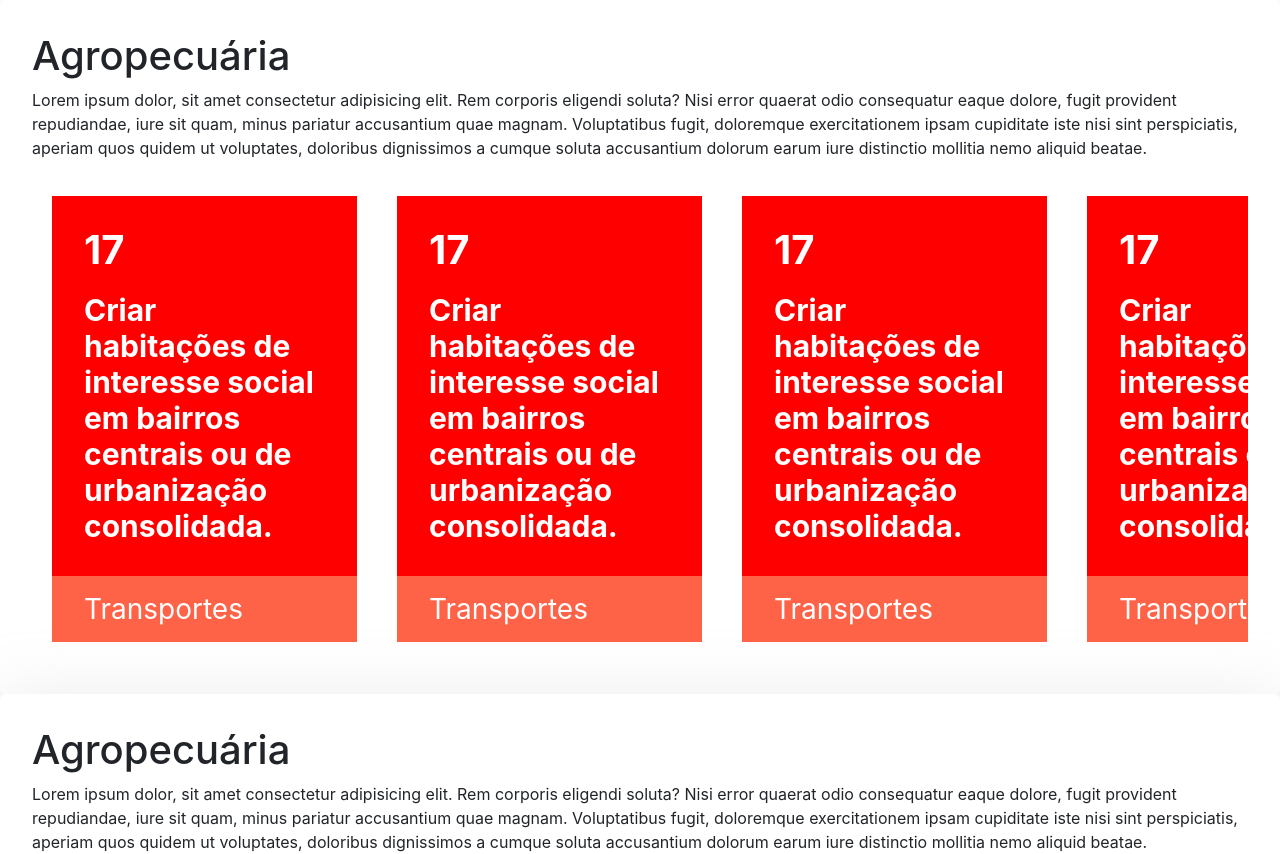
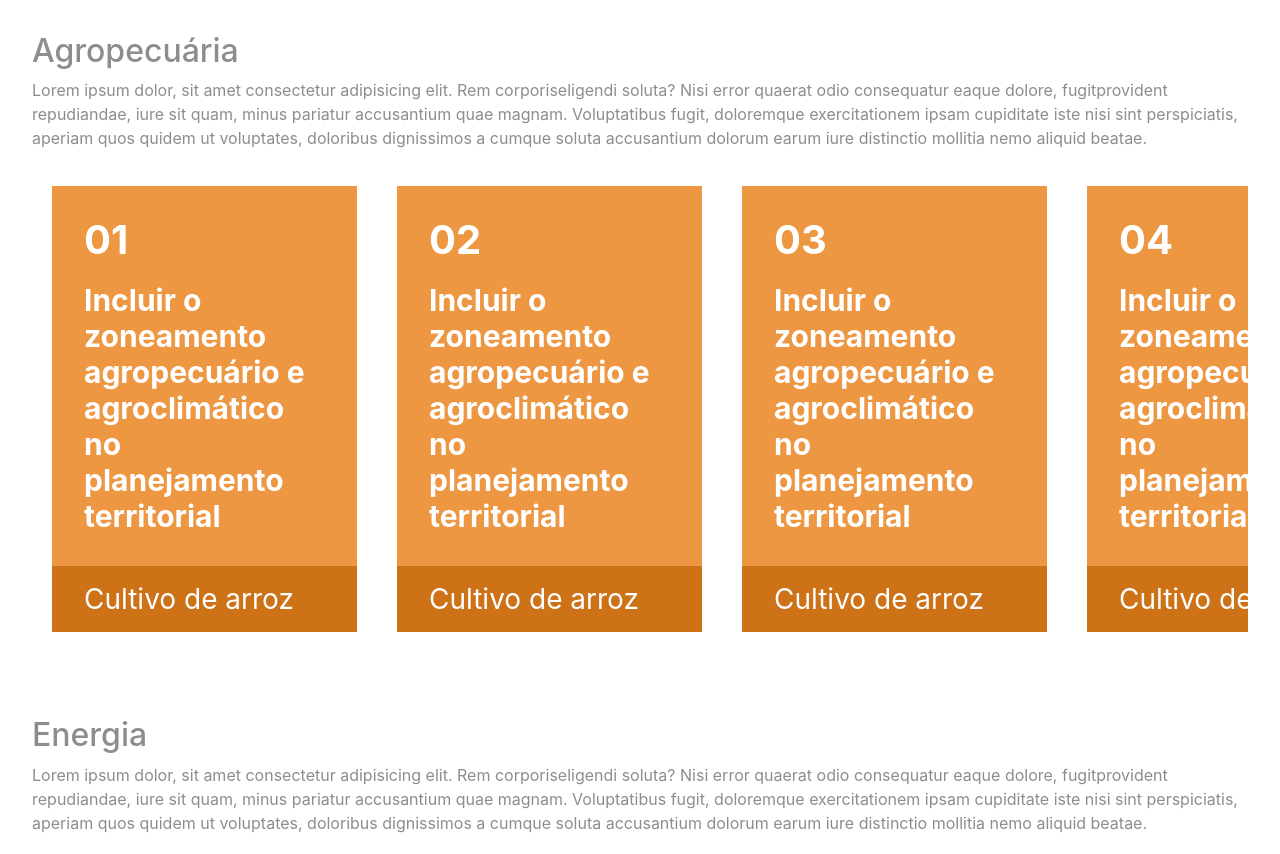
Before and after one commit to felipemrvieira/seeg-front, a React (Create React App) app: page / in a window 1280 px wide. Shown: the top 854 px of the page. Built offline with nearby package versions, Linux system fonts and the light colour scheme.

Commit message:
allow solutions rendering

```diff
--- a/src/components/MunicipalSolutions/Sector/index.js
+++ b/src/components/MunicipalSolutions/Sector/index.js
@@ -1,11 +1,27 @@
 import React from 'react';
 import PropTypes from 'prop-types';
-import { Card } from './styles';
+import {
+	Section,
+	SectorTitle,
+	SectorDescription,
+	SolutionCardWrapper,
+} from './styles';
+import SolutionCard from '../SolutionCard';
 
-export default function Index({ children }) {
-	return <Card>{children}</Card>;
+export default function Sector({ sectorInfo }) {
+	return (
+		<Section>
+			<SectorTitle>{sectorInfo.title}</SectorTitle>
+			<SectorDescription>{sectorInfo.description}</SectorDescription>
+			<SolutionCardWrapper>
+				{sectorInfo.solutions.map((solution) => (
+					<SolutionCard solution={solution} />
+				))}
+			</SolutionCardWrapper>
+		</Section>
+	);
 }
 
-Index.propTypes = {
-	children: PropTypes.node.isRequired,
+Sector.propTypes = {
+	sectorInfo: PropTypes.node.isRequired,
 };
--- a/src/components/MunicipalSolutions/Sector/styles.js
+++ b/src/components/MunicipalSolutions/Sector/styles.js
@@ -1,12 +1,23 @@
 import styled from 'styled-components';
 
-export const Card = styled.div`
+export const Section = styled.div`
 	background: #fff;
 	padding: 32px;
 	border-radius: 0.35rem;
 	display: flex;
 	flex-direction: column;
-	box-shadow: 1px 1px 60px 0px rgba(199, 199, 199, 0.34);
-	-webkit-box-shadow: 1px 1px 60px 0px rgba(199, 199, 199, 0.34);
-	-moz-box-shadow: 1px 1px 60px 0px rgba(199, 199, 199, 0.34);
 `;
+
+export const SectorTitle = styled.h2`
+	color: #8e8d8b;
+`;
+export const SectorDescription = styled.p`
+	color: #8e8d8b;
+`;
+
+export const SolutionCardWrapper = styled.div`
+	margin: 0;
+	display: flex;
+	flex-direction: row;
+	overflow-x: scroll;
+`;
--- a/src/components/MunicipalSolutions/SolutionCard/index.js
+++ b/src/components/MunicipalSolutions/SolutionCard/index.js
@@ -1,20 +1,17 @@
 import React from 'react';
-// import PropTypes from 'prop-types';
+import PropTypes from 'prop-types';
 import { Card, CardHeader, CardInfo, CardFooter } from './styles';
 
-export default function SolutionCard() {
+export default function SolutionCard({ solution }) {
 	return (
 		<Card>
-			<CardHeader>17</CardHeader>
-			<CardInfo>
-				Criar habitações de interesse social em bairros centrais ou de
-				urbanização consolidada.
-			</CardInfo>
-			<CardFooter>Transportes</CardFooter>
+			<CardHeader>{solution.number}</CardHeader>
+			<CardInfo>{solution.description}</CardInfo>
+			<CardFooter>{solution.category}</CardFooter>
 		</Card>
 	);
 }
 
-// SolutionCard.propTypes = {
-// 	children: PropTypes.node.isRequired,
-// };
+SolutionCard.propTypes = {
+	solution: PropTypes.node.isRequired,
+};
--- a/src/components/MunicipalSolutions/SolutionCard/styles.js
+++ b/src/components/MunicipalSolutions/SolutionCard/styles.js
@@ -1,7 +1,7 @@
 import styled from 'styled-components';
 
 export const Card = styled.div`
-	background: red;
+	background: #ed9742;
 	margin: 20px;
 	width: 305px;
 	display: flex;
@@ -30,7 +30,7 @@ export const CardInfo = styled.div`
 `;
 export const CardFooter = styled.div`
 	padding: 12px 32px;
-	background-color: tomato;
+	background-color: #cd7217;
 	color: white;
 	font-size: 28px;
 	font-weight: normal;
--- a/src/pages/MunicipalSolutions/index.js
+++ b/src/pages/MunicipalSolutions/index.js
@@ -1,71 +1,248 @@
 import React from 'react';
-import { SolutionCardWrapper } from './styles';
+import {} from './styles';
 import Sector from '../../components/MunicipalSolutions/Sector';
-import SolutionCard from '../../components/MunicipalSolutions/SolutionCard';
+
+const data = [
+	{
+		title: 'Agropecuária',
+		description:
+			'Lorem ipsum dolor, sit amet consectetur adipisicing elit. Rem corporiseligendi soluta? Nisi error quaerat odio consequatur eaque dolore, fugitprovident repudiandae, iure sit quam, minus pariatur accusantium quae magnam. Voluptatibus fugit, doloremque exercitationem ipsam cupiditate iste nisi sint perspiciatis, aperiam quos quidem ut voluptates, doloribus dignissimos a cumque soluta accusantium dolorum earum iure distinctio mollitia nemo aliquid beatae.',
+		solutions: [
+			{
+				number: '01',
+				description:
+					'Incluir o zoneamento agropecuário e agroclimático no planejamento territorial',
+				category: 'Cultivo de arroz',
+			},
+			{
+				number: '02',
+				description:
+					'Incluir o zoneamento agropecuário e agroclimático no planejamento territorial',
+				category: 'Cultivo de arroz',
+			},
+			{
+				number: '03',
+				description:
+					'Incluir o zoneamento agropecuário e agroclimático no planejamento territorial',
+				category: 'Cultivo de arroz',
+			},
+			{
+				number: '04',
+				description:
+					'Incluir o zoneamento agropecuário e agroclimático no planejamento territorial',
+				category: 'Cultivo de arroz',
+			},
+			{
+				number: '05',
+				description:
+					'Incluir o zoneamento agropecuário e agroclimático no planejamento territorial',
+				category: 'Cultivo de arroz',
+			},
+			{
+				number: '06',
+				description:
+					'Incluir o zoneamento agropecuário e agroclimático no planejamento territorial',
+				category: 'Cultivo de arroz',
+			},
+			{
+				number: '07',
+				description:
+					'Incluir o zoneamento agropecuário e agroclimático no planejamento territorial',
+				category: 'Cultivo de arroz',
+			},
+			{
+				number: '08',
+				description:
+					'Incluir o zoneamento agropecuário e agroclimático no planejamento territorial',
+				category: 'Cultivo de arroz',
+			},
+			{
+				number: '09',
+				description:
+					'Incluir o zoneamento agropecuário e agroclimático no planejamento territorial',
+				category: 'Cultivo de arroz',
+			},
+			{
+				number: '10',
+				description:
+					'Incluir o zoneamento agropecuário e agroclimático no planejamento territorial',
+				category: 'Cultivo de arroz',
+			},
+			{
+				number: '11',
+				description:
+					'Incluir o zoneamento agropecuário e agroclimático no planejamento territorial',
+				category: 'Cultivo de arroz',
+			},
+			{
+				number: '12',
+				description:
+					'Incluir o zoneamento agropecuário e agroclimático no planejamento territorial',
+				category: 'Cultivo de arroz',
+			},
+			{
+				number: '13',
+				description:
+					'Incluir o zoneamento agropecuário e agroclimático no planejamento territorial',
+				category: 'Cultivo de arroz',
+			},
+		],
+	},
+	{
+		title: 'Energia',
+		description:
+			'Lorem ipsum dolor, sit amet consectetur adipisicing elit. Rem corporiseligendi soluta? Nisi error quaerat odio consequatur eaque dolore, fugitprovident repudiandae, iure sit quam, minus pariatur accusantium quae magnam. Voluptatibus fugit, doloremque exercitationem ipsam cupiditate iste nisi sint perspiciatis, aperiam quos quidem ut voluptates, doloribus dignissimos a cumque soluta accusantium dolorum earum iure distinctio mollitia nemo aliquid beatae.',
+		solutions: [
+			{
+				number: '14',
+				description:
+					'Incluir o zoneamento agropecuário e agroclimático no planejamento territorial',
+				category: 'Cultivo de arroz',
+			},
+			{
+				number: '15',
+				description:
+					'Incluir o zoneamento agropecuário e agroclimático no planejamento territorial',
+				category: 'Cultivo de arroz',
+			},
+			{
+				number: '16',
+				description:
+					'Incluir o zoneamento agropecuário e agroclimático no planejamento territorial',
+				category: 'Cultivo de arroz',
+			},
+			{
+				number: '01',
+				description:
+					'Incluir o zoneamento agropecuário e agroclimático no planejamento territorial',
+				category: 'Cultivo de arroz',
+			},
+			{
+				number: '01',
+				description:
+					'Incluir o zoneamento agropecuário e agroclimático no planejamento territorial',
+				category: 'Cultivo de arroz',
+			},
+			{
+				number: '01',
+				description:
+					'Incluir o zoneamento agropecuário e agroclimático no planejamento territorial',
+				category: 'Cultivo de arroz',
+			},
+			{
+				number: '01',
+				description:
+					'Incluir o zoneamento agropecuário e agroclimático no planejamento territorial',
+				category: 'Cultivo de arroz',
+			},
+			{
+				number: '01',
+				description:
+					'Incluir o zoneamento agropecuário e agroclimático no planejamento territorial',
+				category: 'Cultivo de arroz',
+			},
+		],
+	},
+	{
+		title: 'MUT',
+		description:
+			'Lorem ipsum dolor, sit amet consectetur adipisicing elit. Rem corporiseligendi soluta? Nisi error quaerat odio consequatur eaque dolore, fugitprovident repudiandae, iure sit quam, minus pariatur accusantium quae magnam. Voluptatibus fugit, doloremque exercitationem ipsam cupiditate iste nisi sint perspiciatis, aperiam quos quidem ut voluptates, doloribus dignissimos a cumque soluta accusantium dolorum earum iure distinctio mollitia nemo aliquid beatae.',
+		solutions: [
+			{
+				number: '01',
+				description:
+					'Incluir o zoneamento agropecuário e agroclimático no planejamento territorial',
+				category: 'Cultivo de arroz',
+			},
+			{
+				number: '01',
+				description:
+					'Incluir o zoneamento agropecuário e agroclimático no planejamento territorial',
+				category: 'Cultivo de arroz',
+			},
+			{
+				number: '01',
+				description:
+					'Incluir o zoneamento agropecuário e agroclimático no planejamento territorial',
+				category: 'Cultivo de arroz',
+			},
+			{
+				number: '01',
+				description:
+					'Incluir o zoneamento agropecuário e agroclimático no planejamento territorial',
+				category: 'Cultivo de arroz',
+			},
+			{
+				number: '01',
+				description:
+					'Incluir o zoneamento agropecuário e agroclimático no planejamento territorial',
+				category: 'Cultivo de arroz',
+			},
+			{
+				number: '01',
+				description:
+					'Incluir o zoneamento agropecuário e agroclimático no planejamento territorial',
+				category: 'Cultivo de arroz',
+			},
+			{
+				number: '01',
+				description:
+					'Incluir o zoneamento agropecuário e agroclimático no planejamento territorial',
+				category: 'Cultivo de arroz',
+			},
+		],
+	},
+	{
+		title: 'Resíduos',
+		description:
+			'Lorem ipsum dolor, sit amet consectetur adipisicing elit. Rem corporiseligendi soluta? Nisi error quaerat odio consequatur eaque dolore, fugitprovident repudiandae, iure sit quam, minus pariatur accusantium quae magnam. Voluptatibus fugit, doloremque exercitationem ipsam cupiditate iste nisi sint perspiciatis, aperiam quos quidem ut voluptates, doloribus dignissimos a cumque soluta accusantium dolorum earum iure distinctio mollitia nemo aliquid beatae.',
+		solutions: [
+			{
+				number: '01',
+				description:
+					'Incluir o zoneamento agropecuário e agroclimático no planejamento territorial',
+				category: 'Cultivo de arroz',
+			},
+			{
+				number: '01',
+				description:
+					'Incluir o zoneamento agropecuário e agroclimático no planejamento territorial',
+				category: 'Cultivo de arroz',
+			},
+			{
+				number: '01',
+				description:
+					'Incluir o zoneamento agropecuário e agroclimático no planejamento territorial',
+				category: 'Cultivo de arroz',
+			},
+			{
+				number: '01',
+				description:
+					'Incluir o zoneamento agropecuário e agroclimático no planejamento territorial',
+				category: 'Cultivo de arroz',
+			},
+			{
+				number: '01',
+				description:
+					'Incluir o zoneamento agropecuário e agroclimático no planejamento territorial',
+				category: 'Cultivo de arroz',
+			},
+			{
+				number: '01',
+				description:
+					'Incluir o zoneamento agropecuário e agroclimático no planejamento territorial',
+				category: 'Cultivo de arroz',
+			},
+		],
+	},
+];
 
 export default function MunicipalSolutions() {
 	return (
 		<>
-			<Sector>
-				<h1>Agropecuária</h1>
-				<p>
-					Lorem ipsum dolor, sit amet consectetur adipisicing elit. Rem corporis
-					eligendi soluta? Nisi error quaerat odio consequatur eaque dolore,
-					fugit provident repudiandae, iure sit quam, minus pariatur accusantium
-					quae magnam. Voluptatibus fugit, doloremque exercitationem ipsam
-					cupiditate iste nisi sint perspiciatis, aperiam quos quidem ut
-					voluptates, doloribus dignissimos a cumque soluta accusantium dolorum
-					earum iure distinctio mollitia nemo aliquid beatae.
-				</p>
-				<SolutionCardWrapper>
-					<SolutionCard />
-					<SolutionCard />
-					<SolutionCard />
-					<SolutionCard />
-					<SolutionCard />
-					<SolutionCard />
-				</SolutionCardWrapper>
-			</Sector>
-			<Sector>
-				<h1>Agropecuária</h1>
-				<p>
-					Lorem ipsum dolor, sit amet consectetur adipisicing elit. Rem corporis
-					eligendi soluta? Nisi error quaerat odio consequatur eaque dolore,
-					fugit provident repudiandae, iure sit quam, minus pariatur accusantium
-					quae magnam. Voluptatibus fugit, doloremque exercitationem ipsam
-					cupiditate iste nisi sint perspiciatis, aperiam quos quidem ut
-					voluptates, doloribus dignissimos a cumque soluta accusantium dolorum
-					earum iure distinctio mollitia nemo aliquid beatae.
-				</p>
-				<SolutionCardWrapper>
-					<SolutionCard />
-					<SolutionCard />
-					<SolutionCard />
-					<SolutionCard />
-					<SolutionCard />
-					<SolutionCard />
-				</SolutionCardWrapper>
-			</Sector>
-			<Sector>
-				<h1>Agropecuária</h1>
-				<p>
-					Lorem ipsum dolor, sit amet consectetur adipisicing elit. Rem corporis
-					eligendi soluta? Nisi error quaerat odio consequatur eaque dolore,
-					fugit provident repudiandae, iure sit quam, minus pariatur accusantium
-					quae magnam. Voluptatibus fugit, doloremque exercitationem ipsam
-					cupiditate iste nisi sint perspiciatis, aperiam quos quidem ut
-					voluptates, doloribus dignissimos a cumque soluta accusantium dolorum
-					earum iure distinctio mollitia nemo aliquid beatae.
-				</p>
-				<SolutionCardWrapper>
-					<SolutionCard />
-					<SolutionCard />
-					<SolutionCard />
-					<SolutionCard />
-					<SolutionCard />
-					<SolutionCard />
-				</SolutionCardWrapper>
-			</Sector>
+			{data.map((sector) => (
+				<Sector sectorInfo={sector} />
+			))}
 		</>
 	);
 }
--- a/src/pages/MunicipalSolutions/styles.js
+++ b/src/pages/MunicipalSolutions/styles.js
@@ -1,9 +1,2 @@
-import styled from 'styled-components';
+// import styled from 'styled-components';
 // import LogoSrc from './logo.png';
-
-export const SolutionCardWrapper = styled.div`
-	margin: 0;
-	display: flex;
-	flex-direction: row;
-	overflow-x: scroll;
-`;
```
